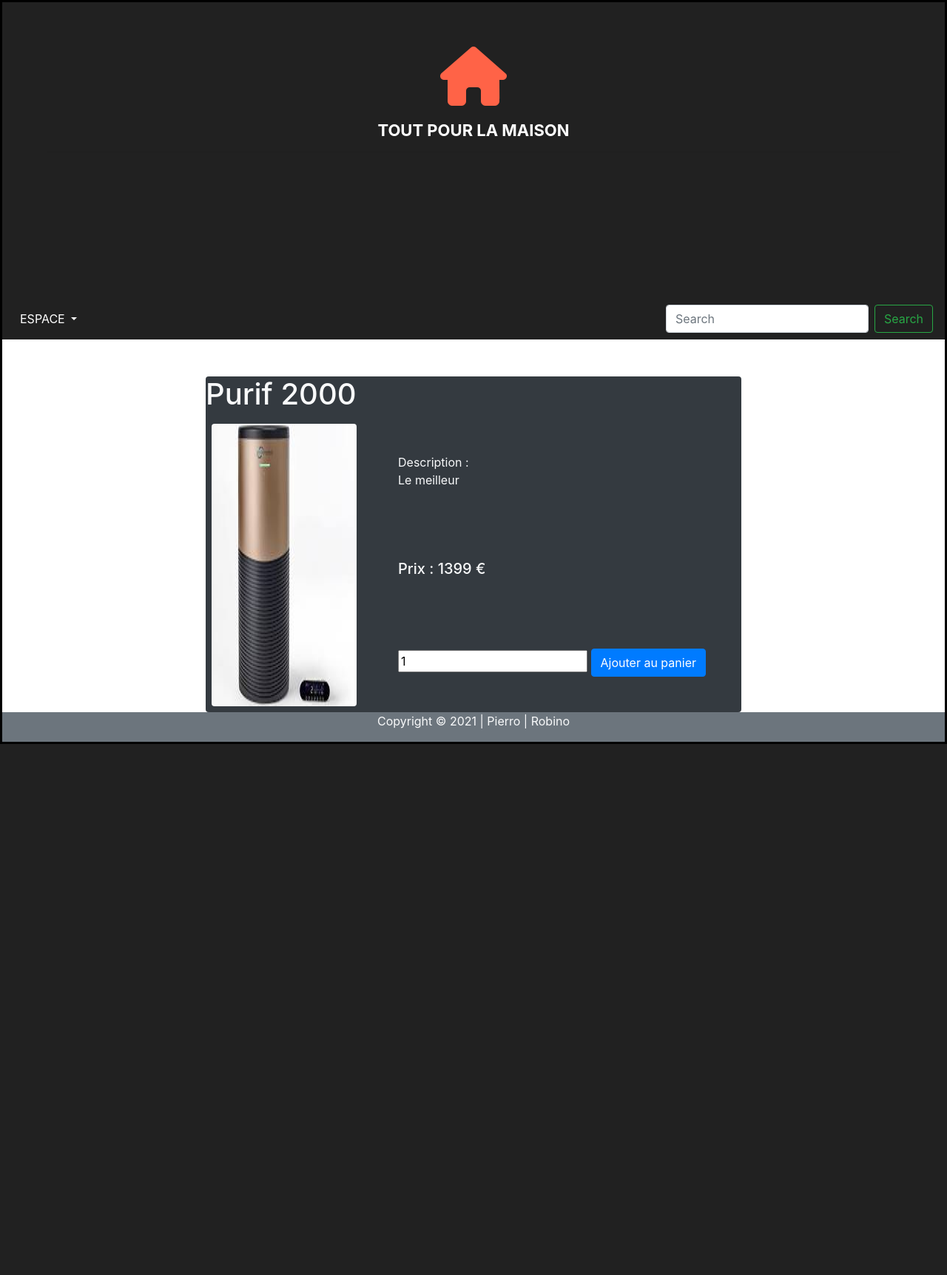
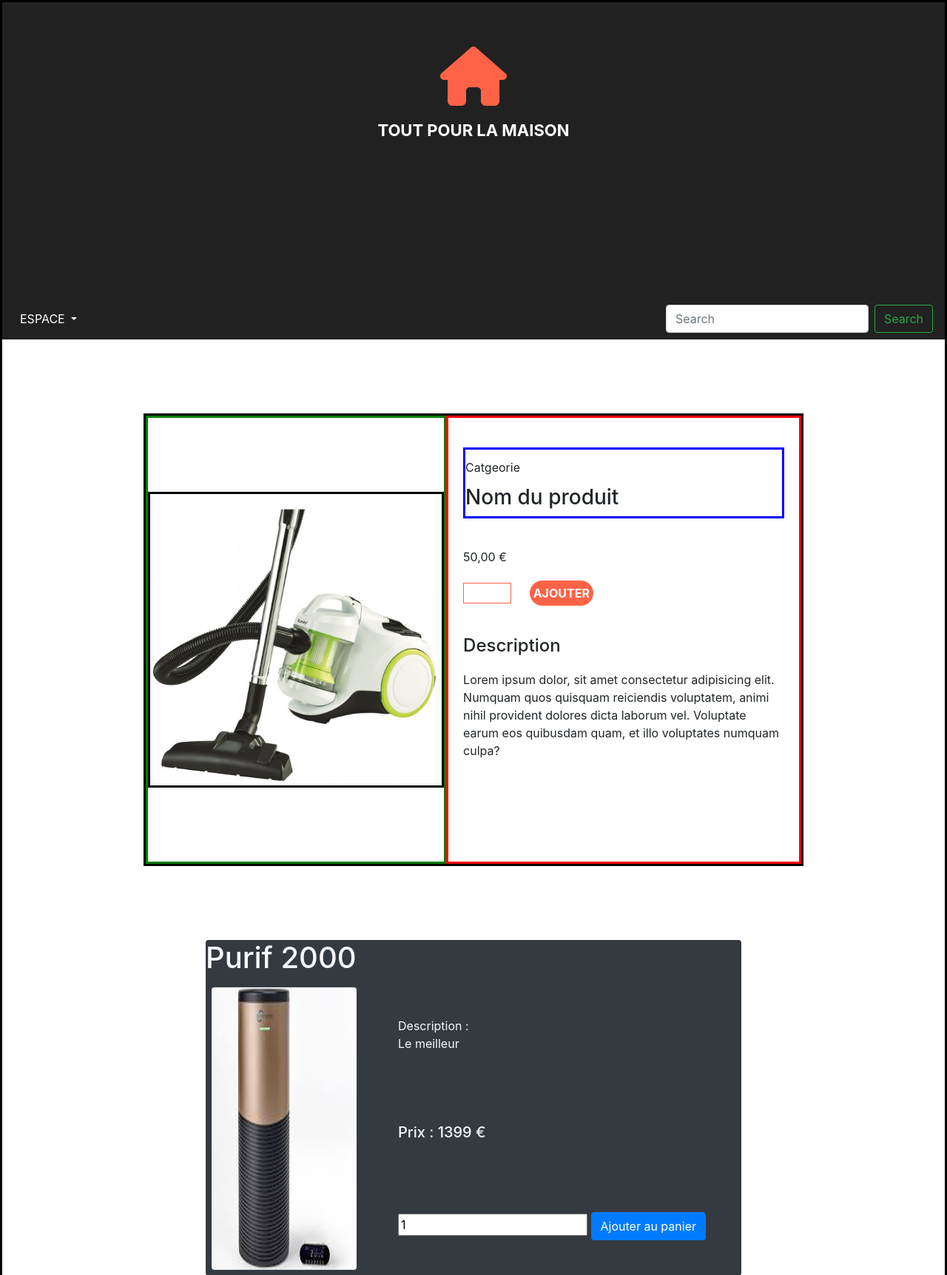
Before and after one commit to robin-papazian/boutique, a PHP site: page /index.php?view=item&product=10 in a window 1280 px wide. Shown: the top 1724 px of the page at 74% size. Before the commit the page ends 1006 px from the top, so only its background shows below. Run offline with PHP 8.4, Linux system fonts and the light colour scheme; data comes from the database, SQL or seed files in the repository; some libraries are stand-ins or nearby versions.

Commit message:
product not done

```diff
--- a/Views/Html/item.php
+++ b/Views/Html/item.php
@@ -9,7 +9,31 @@ if (isset($_GET['product'])) {
         $item = $product->byName($name);
     }
 ?>
+    <div class="container-product margin-auto">
+        <div style="margin:auto; border:solid green;">
+            <img src="Views/Public/Pictures/aspirateur.jpg" alt="" class="margin-auto">
+        </div>
+        <div class="box-product ">
+            <div class="im lh-first" style="border: solid blue;">
+                <span>Catgeorie</span>
+                <h3>Nom du produit</h3>
+            </div>
 
+            <span class="im">50,00 &euro; </span>
+
+            <form action="">
+
+                <!-- en flex -->
+                <input type="number" name="" id="" class="btn-nb">
+                <input type="submit" name="" id="" class="btn-product" value="ajouter">
+            </form>
+            <div class="im-bg">
+                <h4>Description</h4>
+                <p class="im lh-medium">Lorem ipsum dolor, sit amet consectetur adipisicing elit. Numquam quos quisquam reiciendis voluptatem, animi nihil provident dolores dicta laborum vel. Voluptate earum eos quibusdam quam, et illo voluptates numquam culpa?</p>
+            </div>
+
+        </div>
+    </div>
     <div class="d-flex justify-content-around">
         <?php
         foreach ($item as $product) { ?>
--- a/Views/Public/Css/style.css
+++ b/Views/Public/Css/style.css
@@ -12,6 +12,26 @@ body {
 /* Margin / Padding*/
 .margin-auto {
   margin: 100px auto;
+}
+
+.im {
+  margin-top: 20px;
+  margin-bottom: 20px;
+}
+
+.im-bg {
+  margin-top: 40px;
+  margin-bottom: 40px;
+}
+
+/*Line height*/
+
+.lh-medium {
+  line-height: 1.5rem;
+}
+
+.lh-first {
+  line-height: 3rem;
 }
 
 /*Index*/
@@ -188,3 +208,41 @@ h2 {
   line-height: 100px;
   height: 100px;
 }
+
+/*Product*/
+.container-product {
+  border: solid black;
+  width: 70%;
+  height: 60%;
+  display: flex;
+}
+
+.container-product img {
+  border: solid black;
+  width: 400px;
+  height: 400px;
+}
+
+.box-product {
+  border: solid red;
+  padding: 20px;
+  display: flex;
+  flex-direction: column;
+}
+
+.btn-product {
+  background: var(--second-color);
+  display: inline-block;
+  color: #fff;
+  border: none;
+  font-weight: bold;
+  text-transform: uppercase;
+  padding: 5px;
+  border-radius: 20px 20px 20px 20px;
+  margin-left: 20px;
+}
+
+.btn-nb {
+  width: 15%;
+  border: solid var(--second-color) 1px;
+}
```
